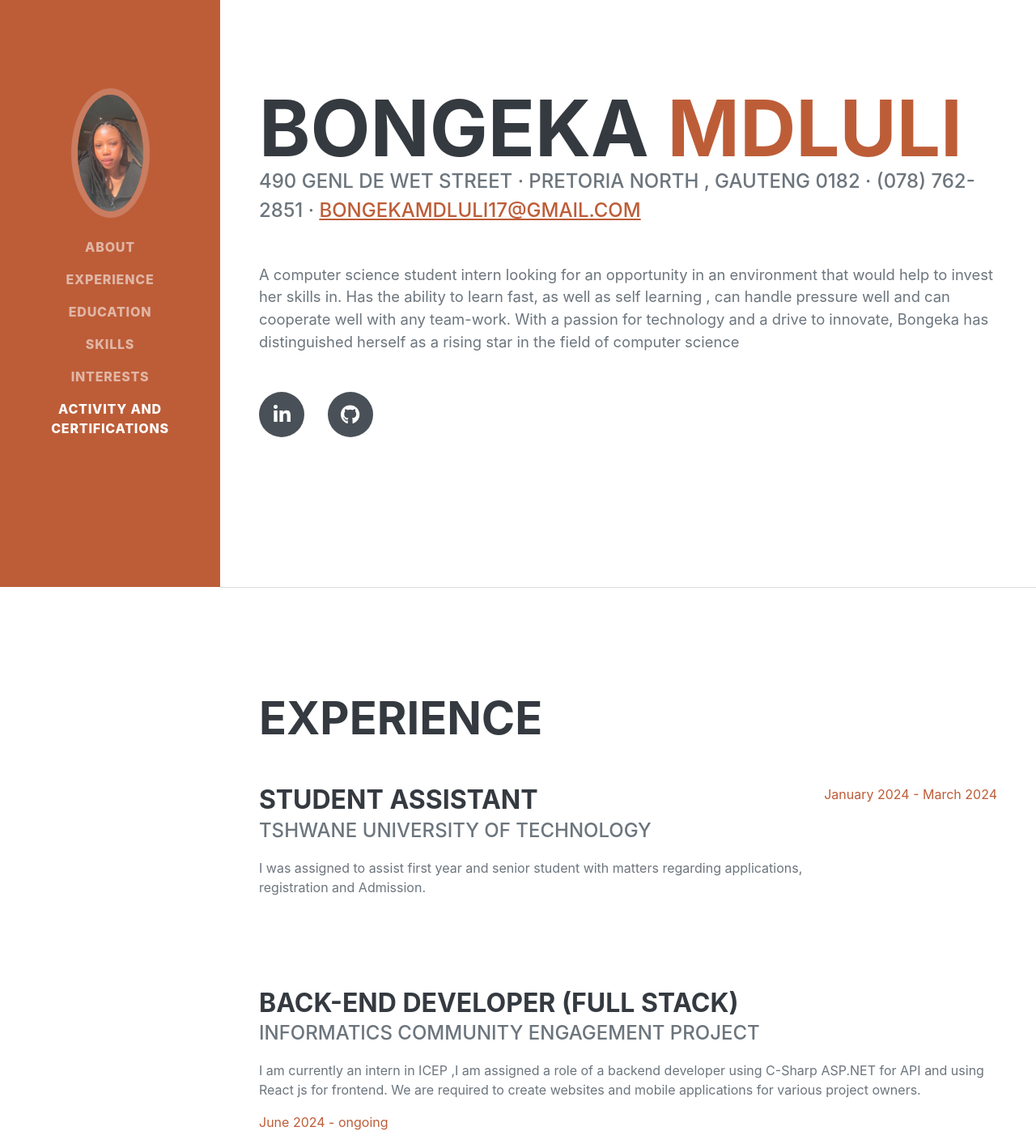
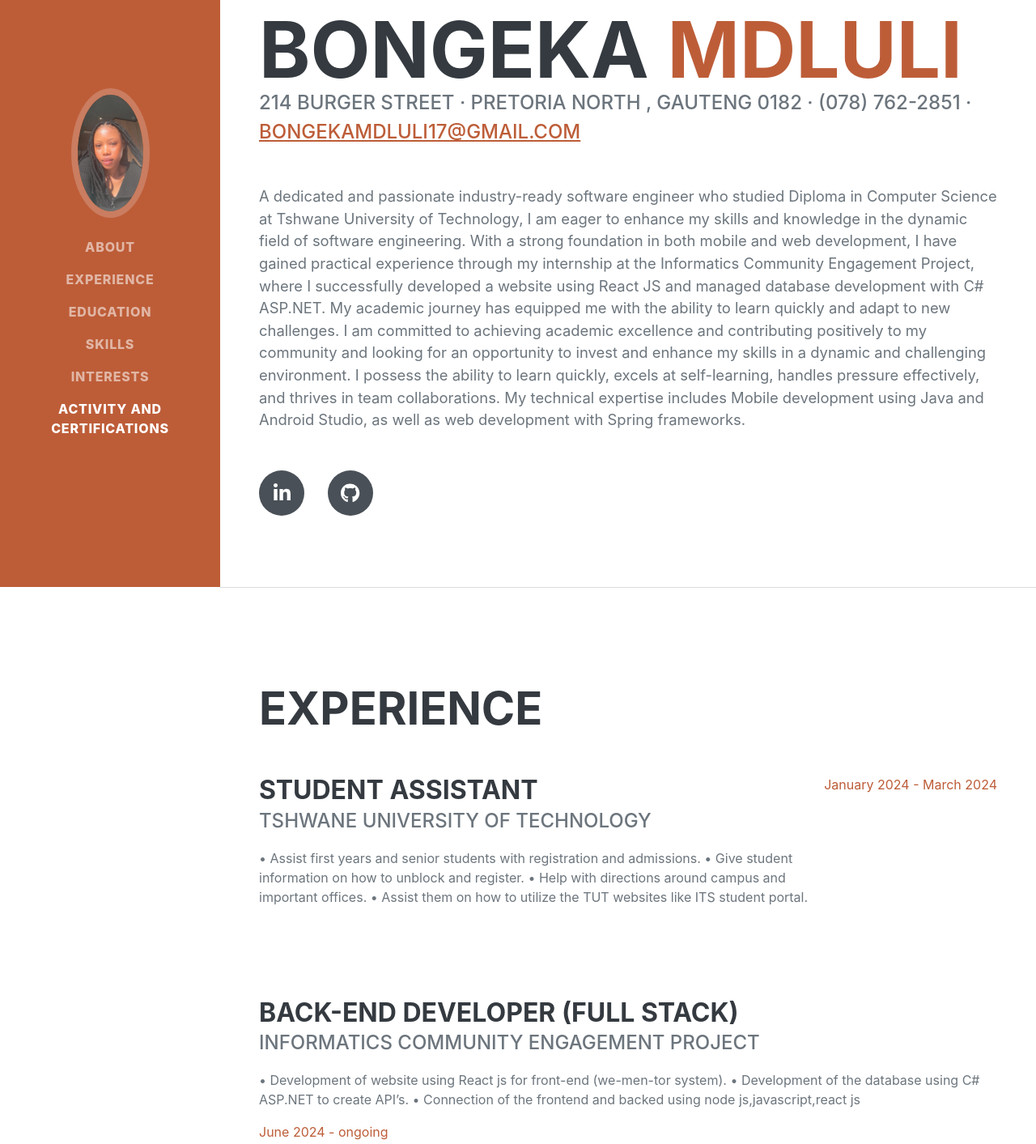
Before and after one commit to Bongeka28/my_profile_portfolio, a plain HTML site: page index.html in a window 1280 px wide. Shown: the part 75-1488 px from the top of the page at 81% size. Drawn offline with nearby package versions, Linux system fonts and the light colour scheme; a web font is replaced by a local one.

Commit message:
Update index.html
Updated My Portfolio

```diff
--- a/index.html
+++ b/index.html
@@ -44,12 +44,15 @@
                         <span class="text-primary">Mdluli</span>
                     </h1>
                     <div class="subheading mb-5">
-                        490 Genl De Wet Street · Pretoria North , Gauteng 0182 · (078) 762-2851 ·
+                        214 Burger Street · Pretoria North , Gauteng 0182 · (078) 762-2851 ·
                         <a href="gmail">bongekamdluli17@gmail.com</a>
 
                     </div>
                     <p class="lead mb-5">
-                        A computer science student intern looking for an opportunity in an environment that would help to invest her skills in. Has the ability to learn fast, as well as self learning , can handle pressure well and can cooperate well with any team-work. With a passion for technology and a drive to innovate, Bongeka has distinguished herself as a rising star in the field of computer science
+                        A dedicated and passionate industry-ready software engineer who studied Diploma in Computer Science at Tshwane University of Technology, I am eager to enhance my skills and knowledge in the dynamic field of software engineering. With a strong foundation in both mobile and web development, I have gained practical experience through my internship at the Informatics Community Engagement Project, where I successfully developed a website using React JS and managed database development with C# ASP.NET.
+                        My academic journey has equipped me with the ability to learn quickly and adapt to new challenges. I am committed to achieving academic excellence and contributing positively to my community and looking for an opportunity to invest and enhance my skills in a dynamic and challenging environment.
+                        I possess the ability to learn quickly, excels at self-learning, handles pressure effectively, and thrives in team collaborations. My technical expertise includes Mobile development using Java and Android Studio, as well as web development with Spring frameworks.
+
                        </p>
                     <div class="social-icons">
 
@@ -68,7 +71,11 @@
                             <h3 class="mb-0">Student Assistant</h3>
                             <div class="subheading mb-3">Tshwane University Of Technology</div>
                             <p>
-                                I was assigned to assist first year and senior student with matters regarding applications, registration and Admission.
+                                •	Assist first years and senior students with registration and admissions.
+                                •	Give student information on how to unblock and register.
+                                •	Help with directions around campus and important offices.
+                                •	Assist them on how to utilize the TUT websites like ITS student portal.
+
                             </p>
 
                         </div>
@@ -79,7 +86,10 @@
                                 <h3 class="mb-0">Back-end Developer (Full Stack)</h3>
                                 <div class="subheading mb-3">Informatics Community Engagement Project </div>
                                 <p>
-                                I am currently an intern in ICEP ,I am assigned a role of a backend developer using C-Sharp ASP.NET for API and using React js for frontend. We are required to create websites and mobile applications for various project owners.
+                                    •	Development of website using React js for front-end (we-men-tor system).
+                                    •	Development of the database using C# ASP.NET to create API’s.
+                                    •	Connection of the frontend and backed using node js,javascript,react js
+
                                 </p>
                             </div>
 
@@ -138,7 +148,6 @@
                             <p>HTML</p>
                             <p>CSS</p>
                             <p>Javascript</p>
-                            <p>Python(Basic)</p>
                             <p>Kotlin(Jetpack)</p>
                             <p>SQL/PL_SQL</p>
                             <p>Node js</p>
```
